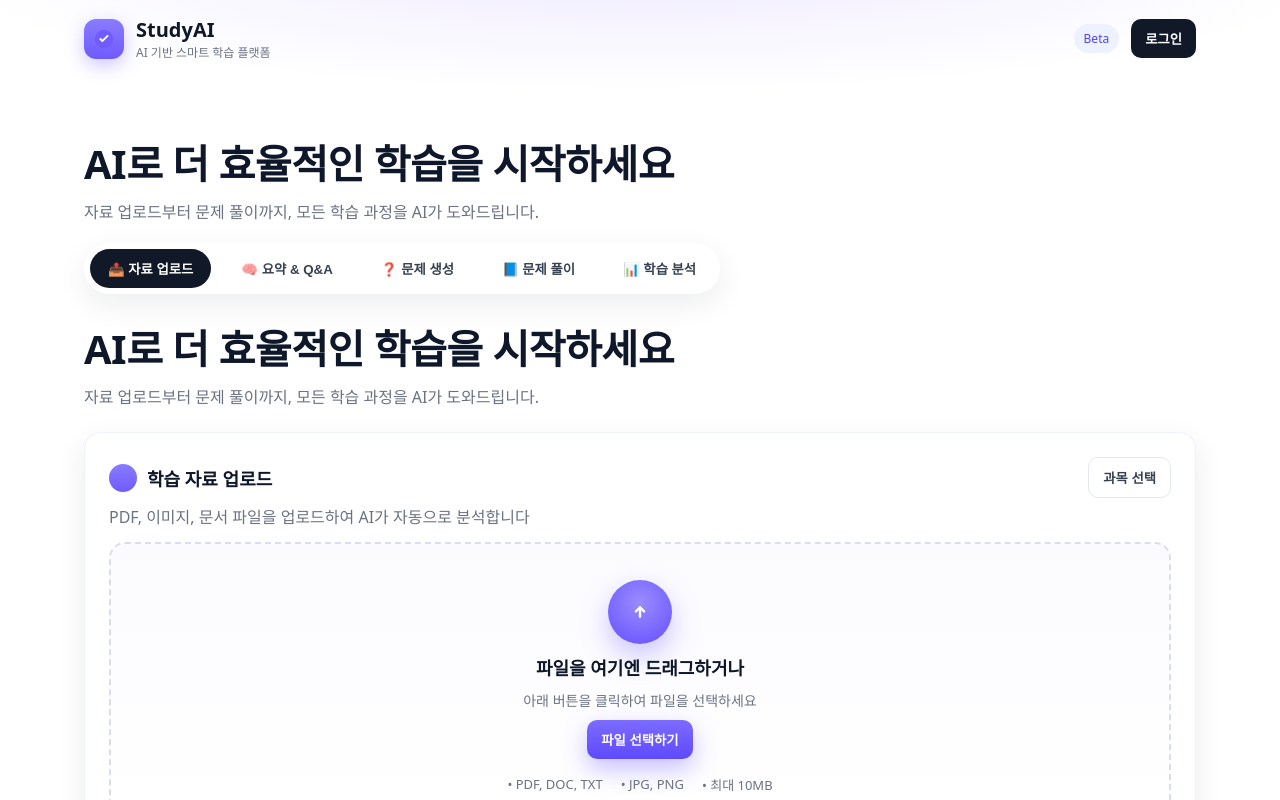
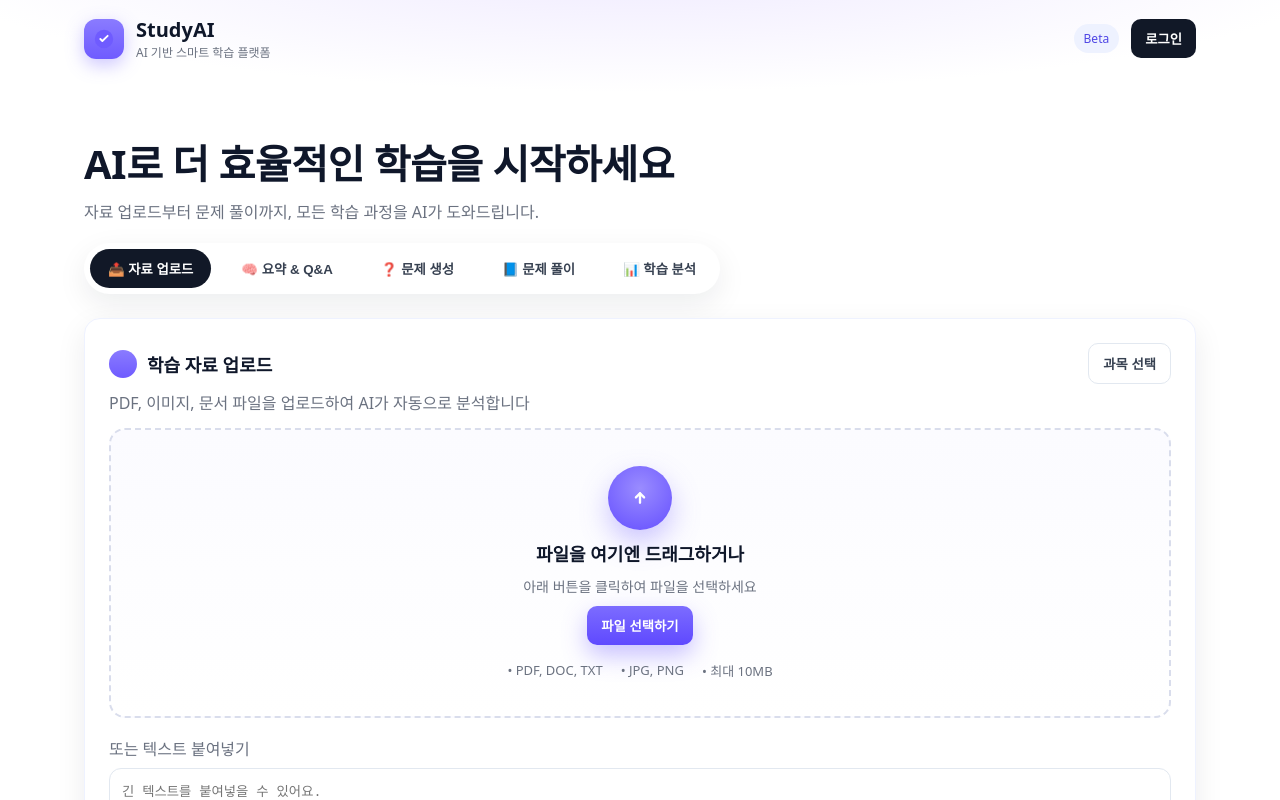
Before and after one commit to ict-team-8/StudyAI, a React (Vite) app in the folder frontend/: page / in a window 1280 px wide. Shown: the top 800 px of the page. Built offline with nearby package versions, Linux system fonts and the light colour scheme.

Commit message:
fix : uploadPage에 헤더 중복 내용

```diff
--- a/frontend/src/pages/UploadPage.tsx
+++ b/frontend/src/pages/UploadPage.tsx
@@ -45,10 +45,10 @@ export default function UploadPage(){
   return (
     <div className="sa-container">
       {/* 히어로 영역 (타이틀/서브카피) */}
-      <section className="sa-hero">
+      {/* <section className="sa-hero">
         <h1 className="sa-hero__title">AI로 더 효율적인 학습을 시작하세요</h1>
         <p className="sa-hero__subtitle">자료 업로드부터 문제 풀이까지, 모든 학습 과정을 AI가 도와드립니다.</p>
-      </section>
+      </section> */}
 
       {/* 탭바 */}
       {/* <Tabs/> */}
```
